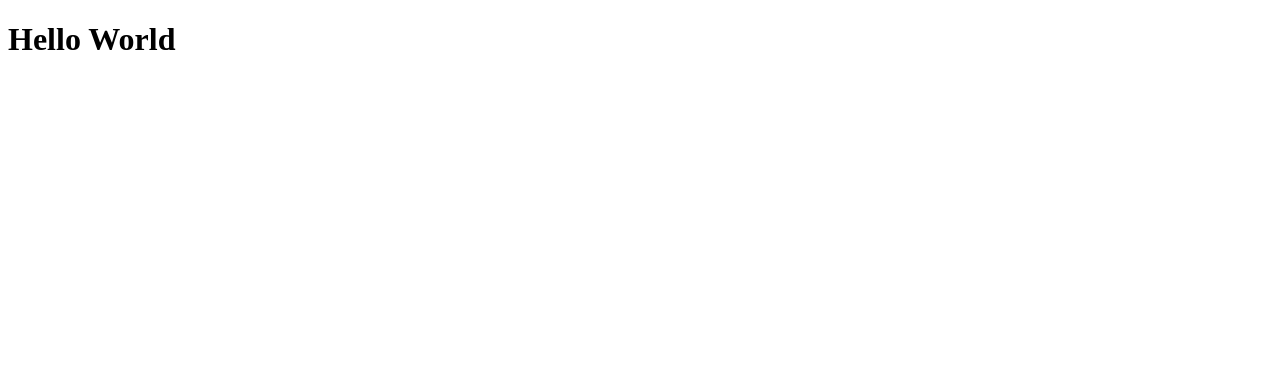
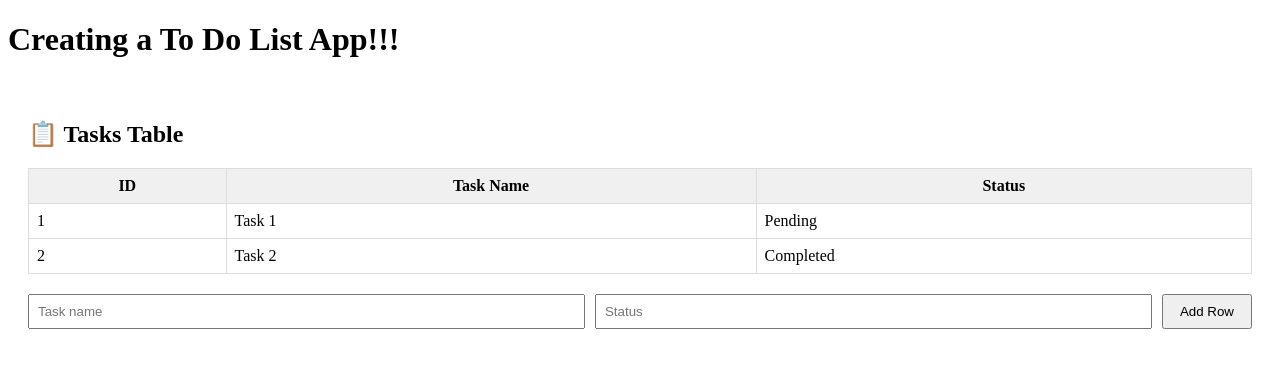
Before and after one commit to Yashuchirag/to_do_using_react, a React (Create React App) app: page / in a window 1280 px wide. Shown: the top 368 px of the page. Built offline with nearby package versions, Linux system fonts and the light colour scheme.

Commit message:
Added todo table list

```diff
--- a/src/App.js
+++ b/src/App.js
@@ -1,9 +1,11 @@
-import React from 'react';
+import React, { useState } from 'react';
+import Tablecontents from './functionalities/Tablecontents';
 
-function App() {
+const App = () => {
     return (
         <div>
-            <h1>Hello World</h1>
+            <h1>Creating a To Do List App!!!</h1>
+            <Tablecontents />
         </div>
     );
 }
--- /dev/null
+++ b/src/css/tablecontents.css
@@ -0,0 +1,33 @@
+.table-container {
+    padding: 20px;
+  }
+
+  table {
+    width: 100%;
+    border-collapse: collapse;
+  }
+
+  thead {
+    background: #f0f0f0;
+  }
+
+  th, td {
+    padding: 8px;
+    border: 1px solid #ddd;
+  }
+
+  .table-form {
+    margin-top: 20px;
+    display: flex;
+    gap: 10px;
+  }
+
+  .table-form input {
+    padding: 8px;
+    flex: 1;
+  }
+
+  .table-form button {
+    padding: 8px 16px;
+    cursor: pointer;
+  }
--- /dev/null
+++ b/src/functionalities/Tablecontents.jsx
@@ -0,0 +1,68 @@
+import React, { useState } from "react";
+import "../css/tablecontents.css";
+
+export default function TableExample() {
+  const [rows, setRows] = useState([
+    { id: 1, name: "Task 1", status: "Pending" },
+    { id: 2, name: "Task 2", status: "Completed" }
+  ]);
+
+  const [newRow, setNewRow] = useState({ name: "", status: "" });
+
+  const handleChange = (e) => {
+    const { name, value } = e.target;
+    setNewRow((prev) => ({ ...prev, [name]: value }));
+  };
+
+  const handleAddRow = (e) => {
+    e.preventDefault();
+    if (!newRow.name.trim() || !newRow.status.trim()) return;
+
+    const id = rows.length > 0 ? rows[rows.length - 1].id + 1 : 1;
+    setRows((prev) => [...prev, { id, ...newRow }]);
+    setNewRow({ name: "", status: "" });
+  };
+
+  return (
+    <div className="table-container">
+      <h2>📋 Tasks Table</h2>
+
+      <table>
+        <thead>
+          <tr>
+            <th>ID</th>
+            <th>Task Name</th>
+            <th>Status</th>
+          </tr>
+        </thead>
+        <tbody>
+          {rows.map((row) => (
+            <tr key={row.id}>
+              <td>{row.id}</td>
+              <td>{row.name}</td>
+              <td>{row.status}</td>
+            </tr>
+          ))}
+        </tbody>
+      </table>
+
+      <form onSubmit={handleAddRow} className="table-form">
+        <input
+          type="text"
+          name="name"
+          placeholder="Task name"
+          value={newRow.name}
+          onChange={handleChange}
+        />
+        <input
+          type="text"
+          name="status"
+          placeholder="Status"
+          value={newRow.status}
+          onChange={handleChange}
+        />
+        <button type="submit">Add Row</button>
+      </form>
+    </div>
+  );
+}
--- a/src/index.html
+++ b/src/index.html
@@ -6,6 +6,6 @@
     <title>Document</title>
 </head>
 <body>
-    <div id="root">Hello World</div>
+    <div id="root"></div>
 </body>
 </html>
```
Also changed, not shown: package.json (+13 -3 lines), 2 other files (tests, documents, lock files or other folders).
